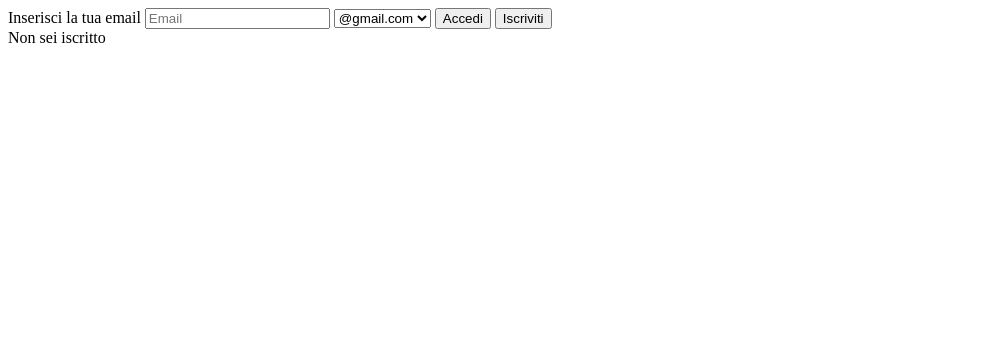
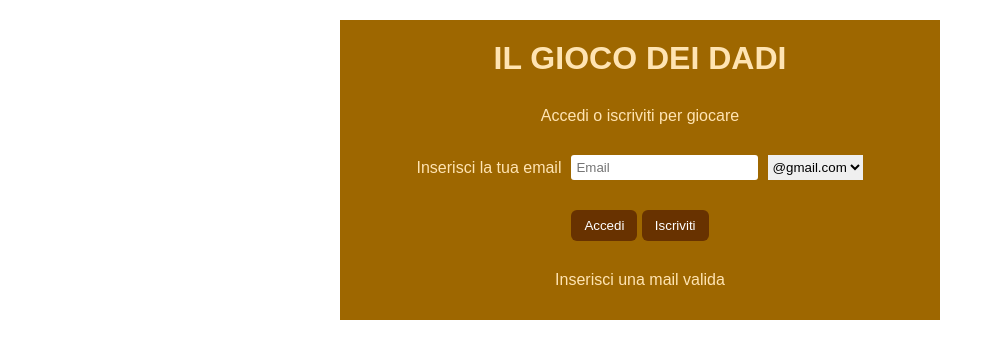
Before and after one commit to chazn3x/-js-mail-dadi, a plain HTML site: page index.html in a window 1280 px wide. Both pictures are taken after a click on the button "Accedi". Shown: the whole page, without its empty margins (0-995 px from the left). Drawn offline with Linux system fonts and the light colour scheme.

Commit message:
sviluppo interfaccia utente login

```diff
--- a/css/style.css
+++ b/css/style.css
@@ -0,0 +1,51 @@
+* {
+    margin: 0;
+    padding: 0;
+    box-sizing: border-box;
+}
+.container {
+    max-width: 600px;
+    height: 300px;
+    margin: 20px auto;
+    padding: 20px;
+    background: rgb(158, 103, 0);
+    color: rgb(255, 228, 178);
+    font-family: sans-serif;
+    text-align: center;
+}
+h1 {
+    text-transform: uppercase;
+}
+p {
+    padding: 30px;
+}
+.login-section .input {
+    display: flex;
+    justify-content: center;
+    align-items: center;
+    margin-bottom: 30px;
+}
+.login-section .input #email {
+    border: none;
+    height: 25px;
+    padding: 0 5px;
+    outline: none;
+    border-radius: 3px;
+    margin: 0 10px;
+}
+.login-section .input #domain {
+    border: none;
+    outline: none;
+    height: 25px;
+}
+.login-section .btns button {
+    padding: 8px 13px;
+    border: none;
+    background: rgb(104, 50, 0);
+    cursor: pointer;
+    color: white;
+    border-radius: 6px;
+}
+.login-section .output {
+    margin: 30px;
+}
--- a/index.html
+++ b/index.html
@@ -9,9 +9,13 @@
 </head>
 <body>
 
-    <main>
+    <div class="container">
+        <!-- titolo -->
+        <h1>Il gioco dei dadi</h1>
+        <p>Accedi o iscriviti per giocare</p>
         <!-- sezione login -->
         <div class="login-section">
+            <div class="input">
                 <!-- prima parte email -->
                 <label for="email">Inserisci la tua email</label>
                 <input id="email" type="email" placeholder="Email">
@@ -21,12 +25,16 @@
                     <option value="@hotmail.it">@hotmail.it</option>
                     <option value="@libero.it">@libero.it</option>
                 </select>
+            </div>
+            <div class="btns">
                 <button id="signin">Accedi</button>
                 <button id="signup">Iscriviti</button>
+            </div>
             <!-- output -->
-            <div id="output"></div>
+            <div class="output"></div>
         </div>
-    </main>
+
+    </div>
 
     <script src="js/script.js"></script>
 
--- a/js/script.js
+++ b/js/script.js
@@ -1,11 +1,14 @@
 let mailList = []; //array mail degli iscritti
 let emailName = document.getElementById("email"); //nome della mail
 let emailDomain = document.getElementById("domain"); //dominio della mail
-let text = document.getElementById("output");
+let text = document.querySelector(".output");
 
 //pulsante per accedere
 let signin = document.getElementById("signin");
 signin.addEventListener("click", function() {
+    if (emailName.value == "") {
+        text.innerHTML = "Inserisci una mail valida";
+    } else {
         let email = emailName.value + emailDomain.value; //concatenazione email
         let mailCheck = false; //variabile per vedere se la mail è nel sistema
         //controllo delle mail nel sistema
@@ -15,18 +18,20 @@ signin.addEventListener("click", function() {
             }
         }
         if (mailCheck == true) {
-        console.log("Bentornato");
-        text.innerHTML = "Bentornato";
+            text.innerHTML = "Bentornato/a";
 
         } else {
-        console.log("Non sei iscritto");
-        text.innerHTML = "Non sei iscritto";
+            text.innerHTML = "Non sei iscritto/a";
+        }
     }
 });
 
 //pulsante per iscriversi
 let signup = document.getElementById("signup");
 signup.addEventListener("click", function() {
+    if (emailName.value == "") {
+        text.innerHTML = "Inserisci una mail valida";
+    } else {
         let email = emailName.value + emailDomain.value; //concatenazione email
         let mailCheck = false; //variabile per vedere se la mail è nel sistema
         //controllo delle mail nel sistema
@@ -36,12 +41,11 @@ signup.addEventListener("click", function() {
             }
         }
         if (mailCheck == true) {
-        console.log("Sei già iscritto");
-        text.innerHTML = "Sei già iscritto";
+            text.innerHTML = "Sei già iscritto/a";
 
         } else {
             mailList.push(email);
-        console.log("Benvenuto");
-        text.innerHTML = "Benvenuto";
+            text.innerHTML = "Benvenuto/a";
+        }
     }
 });
```
Lines whose indentation alone changed are shown as unchanged.
